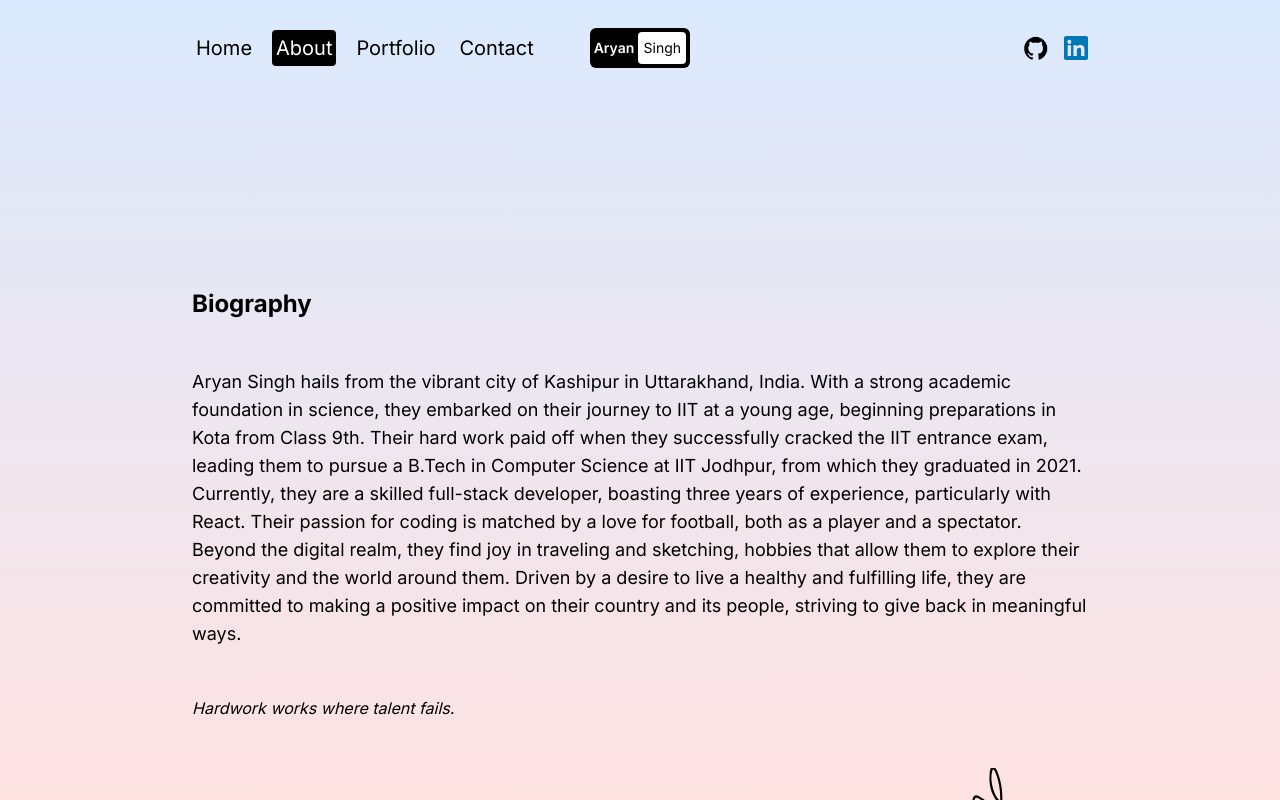
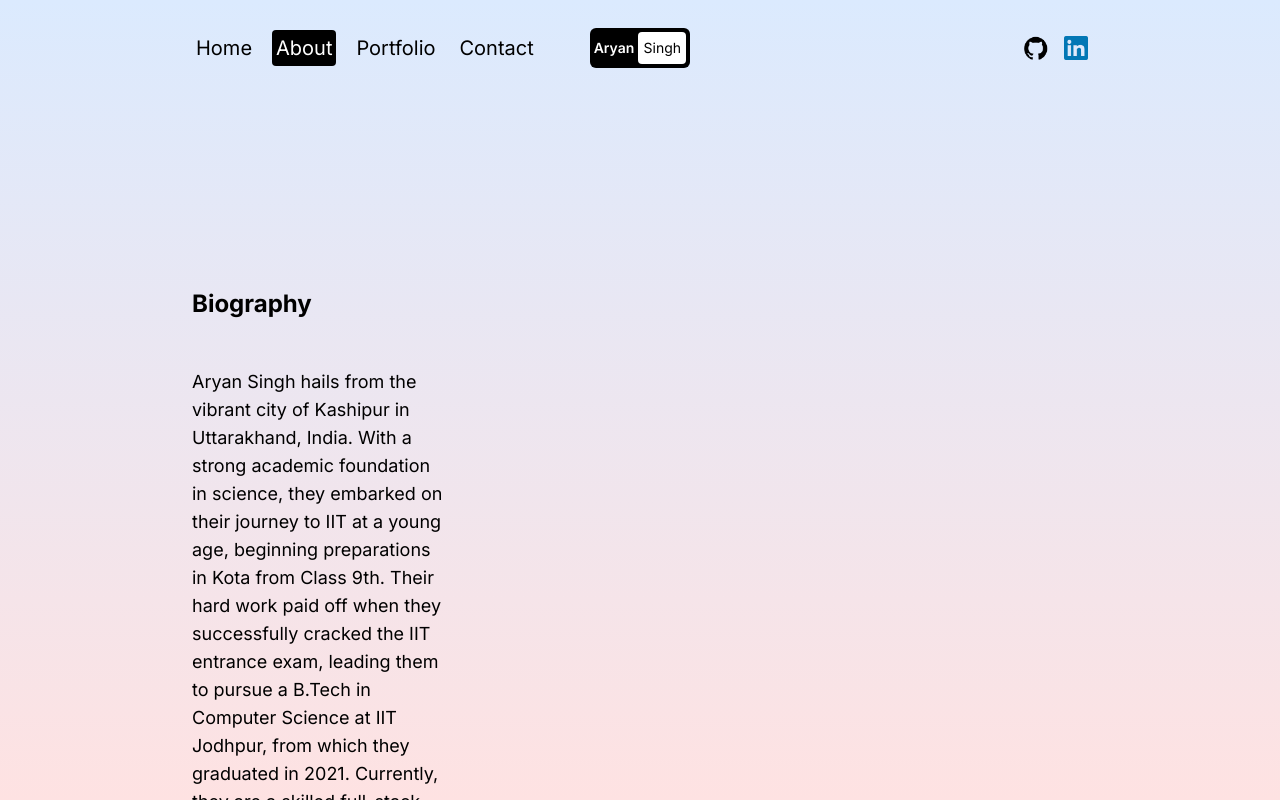
Before and after one commit to singhcoderX/portfolio, a Next.js app: page /about in a window 1280 px wide. Built offline with nearby package versions, Linux system fonts and the light colour scheme.

Commit message:
added center line in experience

```diff
--- a/src/app/about/page.jsx
+++ b/src/app/about/page.jsx
@@ -70,9 +70,9 @@ const AboutPage = () => {
   return (
     <PageWrapper>
       {/* CONTAINER */}
-      <div className="">
+      <div className="lg:flex">
         {/* Text Container  */}
-        <div className="p-4 sm:p-8 md:p-12 lg:p-20 xl:p-48 flex flex-col gap-24 md:gap-32 lg:gap-48 xl:gap-64">
+        <div className="p-4 sm:p-8 md:p-12 lg:p-20 xl:p-48 flex flex-col gap-24 md:gap-32 lg:gap-48 xl:gap-64 lg:w-2/3 lg:pr-0 xl:w-1/2">
           {/* Biography Container  */}
           <div className="flex flex-col gap-12 justify-center">
             {/* Biography Title  */}
@@ -142,9 +142,9 @@ const AboutPage = () => {
                       {/* CENTER  */}
                       <div className="w-1/6">
                         {/* LINE  */}
-                        <div className="">
+                        <div className="w-1 h-full bg-gray-600 rounded relative">
                           {/* CIRCLE  */}
-                          <div className=""></div>
+                          <div className="absolute w-5 h-5 rounded-full ring-4 ring-red-400 bg-white -left-2"></div>
                         </div>
                       </div>
                       {/* RIGHT  */}
@@ -159,7 +159,7 @@ const AboutPage = () => {
           </div>
         </div>
         {/* SVG Container  */}
-        <div className=""></div>
+        <div className="hidden lg:block w-1/3 xl:w-1/2"></div>
       </div>
     </PageWrapper>
   );
```
